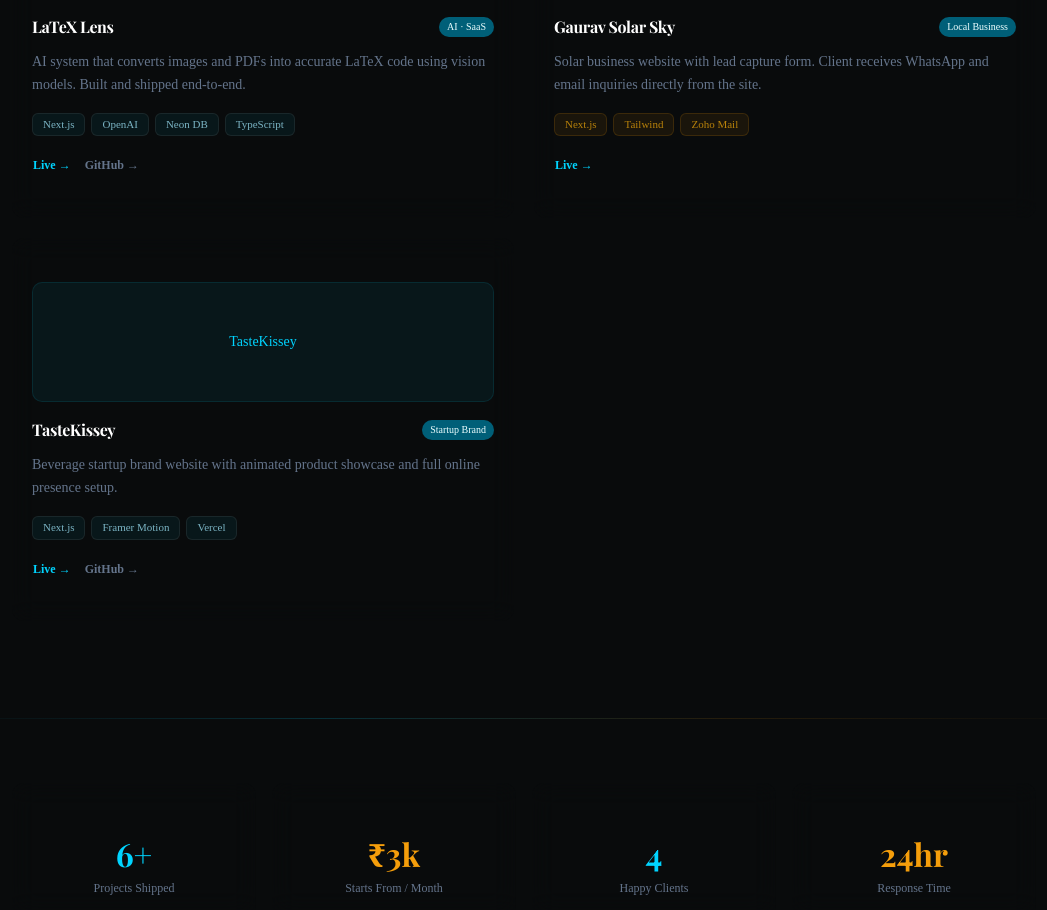
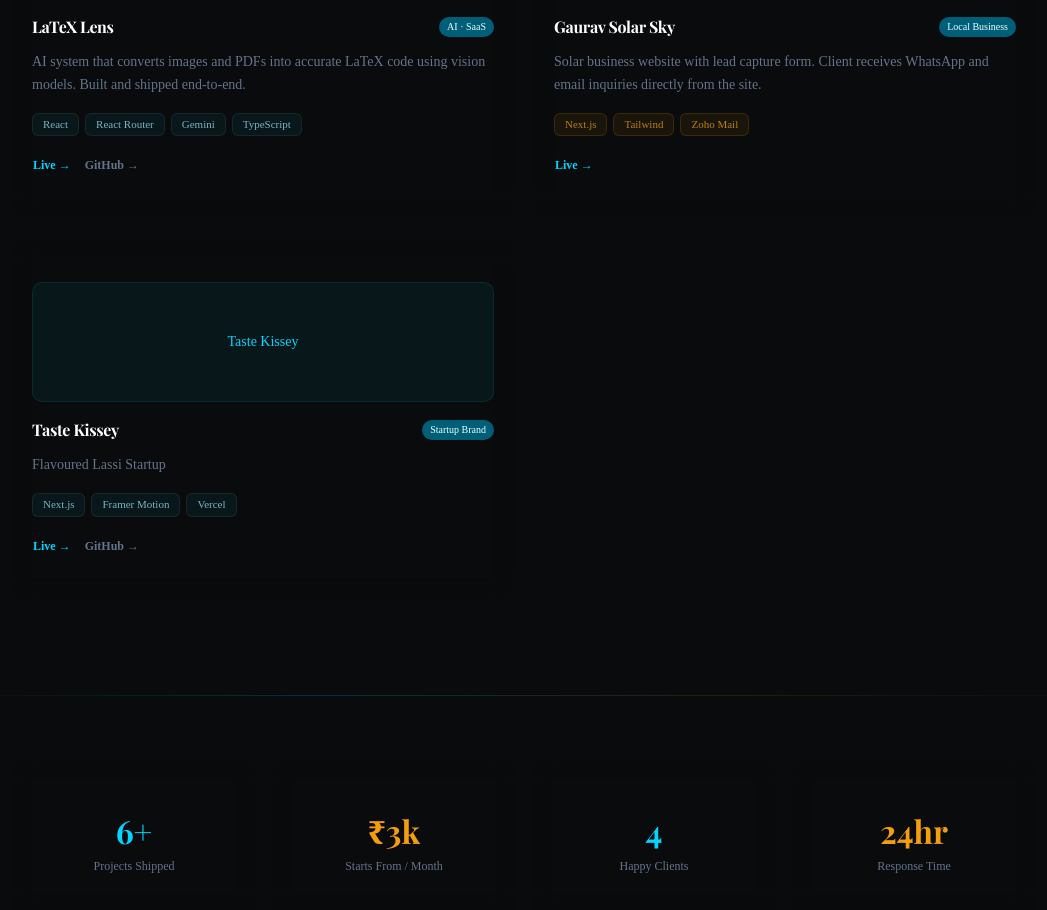
Before and after one commit to ajaysonkar80/ajay-portfolio, a Next.js app: page / in a window 1280 px wide. Shown: the part 4906-5816 px from the top of the page, without its empty margins (116-1163 px from the left). Built offline with nearby package versions, Linux system fonts and the light colour scheme.

Commit message:
feat: update project details with accurate tags, URLs, and descriptions

```diff
--- a/components/sections/Projects.tsx
+++ b/components/sections/Projects.tsx
@@ -7,12 +7,12 @@
   {
     title:       "LaTeX Lens",
     description: "AI system that converts images and PDFs into accurate LaTeX code using vision models. Built and shipped end-to-end.",
-    tags:        ["Next.js", "OpenAI", "Neon DB", "TypeScript"],
+    tags:        ["React","React Router", "Gemini",  "TypeScript"],
     tagStyle:    "blue",
     badge:       "AI · SaaS",
     badgeStyle:  "blue",
-    liveUrl:     "#",
-    githubUrl:   "#",
+    liveUrl:     "https://latex-lens.vercel.app/",
+    githubUrl:   "https://github.com/ajaysonkar80/latex-lens",
   },
   {
     title:       "Gaurav Solar Sky",
@@ -21,12 +21,12 @@
     tagStyle:    "amber",
     badge:       "Local Business",
     badgeStyle:  "amber",
-    liveUrl:     "#",
+    liveUrl:     "Under Development",
     githubUrl:   null,
   },
   {
-    title:       "TasteKissey",
-    description: "Beverage startup brand website with animated product showcase and full online presence setup.",
+    title:       "Taste Kissey",
+    description: "Flavoured Lassi Startup",
     tags:        ["Next.js", "Framer Motion", "Vercel"],
     tagStyle:    "blue",
     badge:       "Startup Brand",
```
